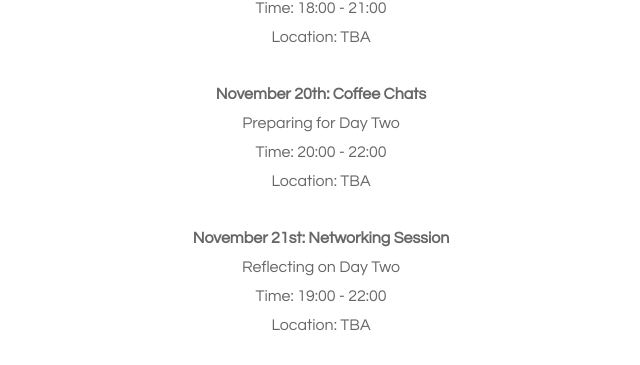
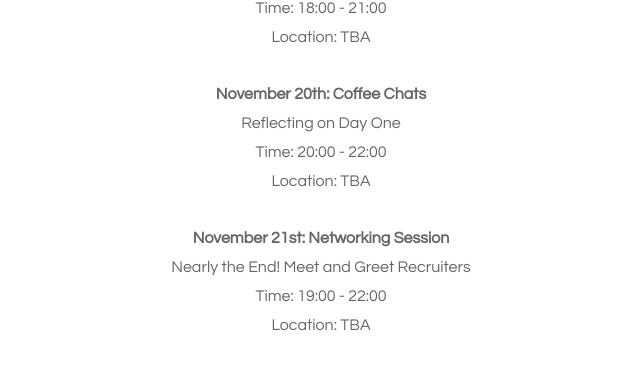
Before and after one commit to kojino/hcji_website, a Rails app: page /careers in a window 1280 px wide; the page is wider, and only the part inside the window is pictured. Shown: the part 1623-1988 px from the top of that part, without its empty margins (359-999 px from the left). Run offline with Rails 7, Linux system fonts and the light colour scheme; style sheets or scripts are compiled from the project's sources; some libraries are stand-ins or nearby versions.

Commit message:
schedule

```diff
--- a/app/views/static_pages/careers.html.erb
+++ b/app/views/static_pages/careers.html.erb
@@ -37,12 +37,12 @@
 				Location: TBA<br><br>
 
 				<b>November 20th: Coffee Chats</b><br>
-				Preparing for Day Two<br>
+				Reflecting on Day One<br>
 				Time: 20:00 - 22:00<br>
 				Location: TBA<br><br>
 
 				<b>November 21st: Networking Session</b><br>
-				Reflecting on Day Two<br>
+				Nearly the End! Meet and Greet Recruiters<br>
 				Time: 19:00 - 22:00<br>
 				Location: TBA<br><br>
 
```
